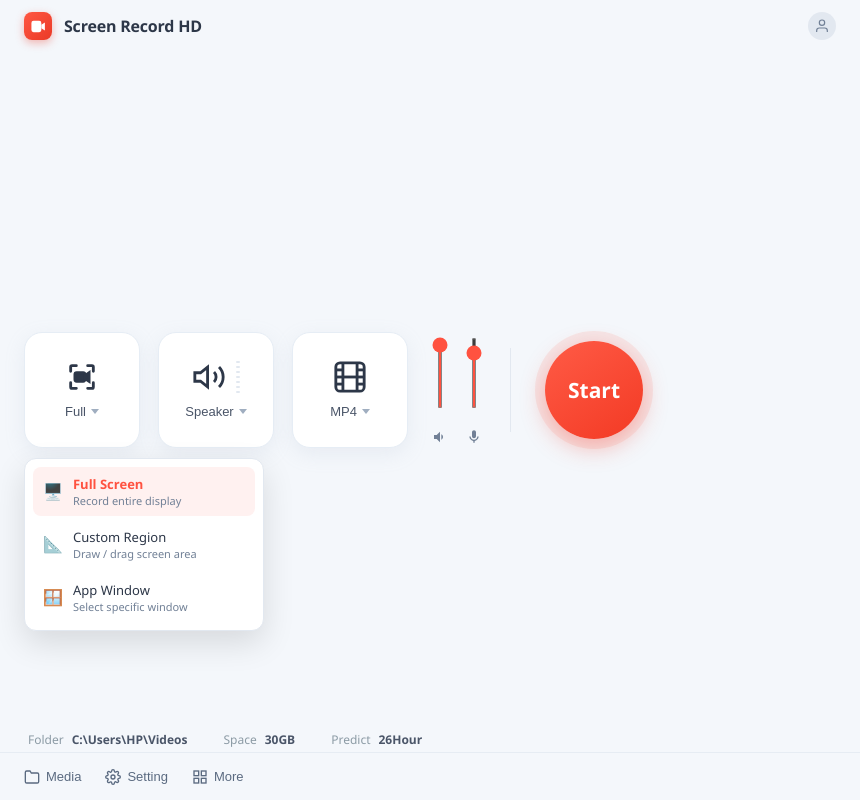
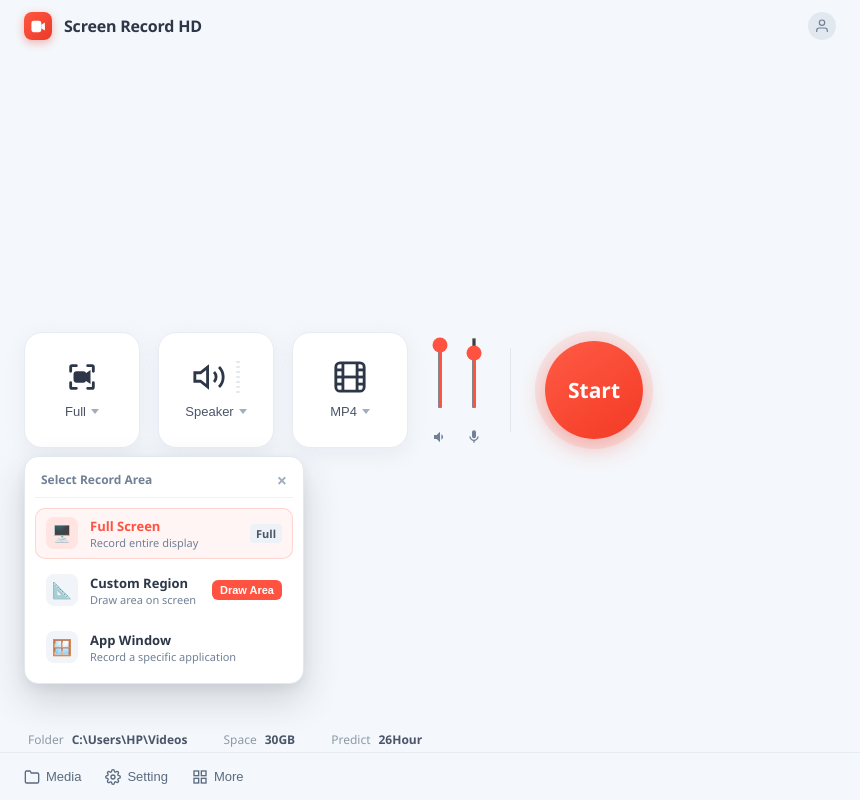
Before and after one commit to jeehank/screen-recorder, an Electron app: page src/renderer/index.html in a window 860 px wide. Both pictures are taken after a click on the button "Full". Drawn offline with Linux system fonts and the light colour scheme; no server answers; a web font is replaced by a local one.

Commit message:
pop up problem

```diff
--- a/src/renderer/css/style.css
+++ b/src/renderer/css/style.css
@@ -478,45 +478,71 @@
 }
 
 /* ===========================
-   DROPDOWN MENUS
+   DROPDOWN & POPOUT MENUS
    =========================== */
 .custom-dropdown {
   position: absolute;
-  top: calc(100% + 10px);
+  top: calc(100% + 8px);
   left: 0;
-  width: 240px;
+  width: 280px;
   background: #ffffff;
   border: 1px solid #e2e8f0;
-  border-radius: 12px;
-  box-shadow: 0 12px 32px rgba(0, 0, 0, 0.12);
-  padding: 8px;
-  z-index: 100;
+  border-radius: 14px;
+  box-shadow: 0 16px 36px rgba(45, 55, 72, 0.18), 0 4px 12px rgba(0, 0, 0, 0.06);
+  padding: 10px;
+  z-index: 1000;
   display: none;
   flex-direction: column;
-  gap: 4px;
-  animation: fadeIn 0.15s ease;
+  gap: 6px;
+  animation: popoutSlide 0.18s cubic-bezier(0.16, 1, 0.3, 1);
 }
 
 .custom-dropdown.show {
   display: flex;
 }
 
+.popout-header {
+  display: flex;
+  align-items: center;
+  justify-content: space-between;
+  padding: 4px 6px 8px 6px;
+  font-size: 12px;
+  font-weight: 700;
+  color: #718096;
+  border-bottom: 1px solid #edf2f7;
+  margin-bottom: 4px;
+}
+
+.popout-close {
+  font-size: 18px;
+  line-height: 1;
+  color: #a0aec0;
+  cursor: pointer;
+}
+
+.popout-close:hover {
+  color: #4a5568;
+}
+
 .dropdown-item {
   display: flex;
   align-items: center;
-  gap: 10px;
+  gap: 12px;
   padding: 8px 10px;
-  border-radius: 8px;
+  border-radius: 10px;
   cursor: pointer;
-  transition: background 0.15s ease;
+  transition: all 0.15s ease;
+  border: 1px solid transparent;
 }
 
 .dropdown-item:hover {
   background: #f8fafc;
+  border-color: #edf2f7;
 }
 
 .dropdown-item.active {
-  background: #fff1f0;
+  background: #fff5f5;
+  border-color: rgba(255, 82, 64, 0.2);
 }
 
 .dropdown-item.active .item-title {
@@ -524,23 +550,74 @@
   font-weight: 600;
 }
 
-.item-icon {
+.item-icon-box {
+  width: 32px;
+  height: 32px;
+  background: #f1f5f9;
+  border-radius: 8px;
+  display: flex;
+  align-items: center;
+  justify-content: center;
   font-size: 16px;
+  flex-shrink: 0;
+}
+
+.dropdown-item.active .item-icon-box {
+  background: #ffe4e2;
 }
 
 .item-text {
   display: flex;
   flex-direction: column;
+  flex: 1;
 }
 
 .item-title {
   font-size: 13px;
+  font-weight: 600;
   color: var(--text-main);
 }
 
 .item-sub {
   font-size: 11px;
   color: var(--text-secondary);
+}
+
+.item-badge {
+  font-size: 11px;
+  background: #edf2f7;
+  color: #4a5568;
+  padding: 2px 6px;
+  border-radius: 4px;
+  font-weight: 600;
+}
+
+.btn-popout-action {
+  background: var(--brand-red);
+  color: #fff;
+  border: none;
+  border-radius: 6px;
+  padding: 4px 8px;
+  font-size: 11px;
+  font-weight: 600;
+  cursor: pointer;
+  white-space: nowrap;
+  transition: background 0.15s ease;
+}
+
+.btn-popout-action:hover {
+  background: var(--brand-red-hover);
+}
+
+@keyframes popoutSlide {
+  from {
+    opacity: 0;
+    transform: translateY(-6px) scale(0.98);
+  }
+  to {
+    opacity: 1;
+    transform: translateY(0) scale(1);
+  }
 }
 
 .dropdown-toggle-row {
--- a/src/renderer/index.html
+++ b/src/renderer/index.html
@@ -53,28 +53,42 @@
           </div>
         </button>
 
-        <!-- Dropdown Menu for Mode -->
-        <div id="dropdown-mode" class="custom-dropdown">
+        <!-- Dropdown Popout Menu for Mode -->
+        <div id="dropdown-mode" class="custom-dropdown popout-mode">
+          <div class="popout-header">
+            <span>Select Record Area</span>
+            <span class="popout-close" id="btn-close-mode-popout">&times;</span>
+          </div>
+
           <div class="dropdown-item active" data-mode="fullscreen">
-            <span class="item-icon">🖥️</span>
+            <div class="item-icon-box">🖥️</div>
             <div class="item-text">
               <span class="item-title">Full Screen</span>
               <span class="item-sub">Record entire display</span>
             </div>
+            <span class="item-badge">Full</span>
           </div>
+
           <div class="dropdown-item" data-mode="region">
-            <span class="item-icon">📐</span>
+            <div class="item-icon-box">📐</div>
             <div class="item-text">
               <span class="item-title">Custom Region</span>
-              <span class="item-sub" id="dropdown-region-desc">Draw / drag screen area</span>
+              <span class="item-sub" id="dropdown-region-desc">Draw area on screen</span>
+            </div>
+            <button class="btn-popout-action" id="btn-draw-area-trigger">Draw Area</button>
+          </div>
+
+          <div class="dropdown-item" data-mode="window">
+            <div class="item-icon-box">🪟</div>
+            <div class="item-text">
+              <span class="item-title">App Window</span>
+              <span class="item-sub">Record a specific application</span>
             </div>
           </div>
-          <div class="dropdown-item" data-mode="window">
-            <span class="item-icon">🪟</span>
-            <div class="item-text">
-              <span class="item-title">App Window</span>
-              <span class="item-sub">Select specific window</span>
-            </div>
+
+          <!-- Window list if in window mode -->
+          <div id="window-select-container" style="display: none; padding: 4px 6px;">
+            <select id="select-window-source" class="dropdown-select"></select>
           </div>
         </div>
       </div>
--- a/src/renderer/js/ui.js
+++ b/src/renderer/js/ui.js
@@ -107,6 +107,31 @@
   }
 });
 
+const btnCloseModePopout = document.getElementById('btn-close-mode-popout');
+const btnDrawAreaTrigger = document.getElementById('btn-draw-area-trigger');
+const windowSelectContainer = document.getElementById('window-select-container');
+const selectWindowSource = document.getElementById('select-window-source');
+
+if (btnCloseModePopout) {
+  btnCloseModePopout.addEventListener('click', (e) => {
+    e.stopPropagation();
+    dropdownMode.classList.remove('show');
+  });
+}
+
+if (btnDrawAreaTrigger) {
+  btnDrawAreaTrigger.addEventListener('click', (e) => {
+    e.stopPropagation();
+    currentMode = 'region';
+    labelMode.textContent = 'Custom';
+    dropdownMode.querySelectorAll('.dropdown-item').forEach(i => i.classList.remove('active'));
+    const regItem = dropdownMode.querySelector('[data-mode="region"]');
+    if (regItem) regItem.classList.add('active');
+    closeAllDropdowns();
+    openRegionSelector();
+  });
+}
+
 // Mode Selection Handlers
 dropdownMode.querySelectorAll('.dropdown-item').forEach(item => {
   item.addEventListener('click', () => {
@@ -118,17 +143,37 @@
     if (mode === 'fullscreen') {
       labelMode.textContent = 'Full';
       engine.clearRegion();
+      windowSelectContainer.style.display = 'none';
+      closeAllDropdowns();
     } else if (mode === 'region') {
       labelMode.textContent = 'Custom';
+      windowSelectContainer.style.display = 'none';
+      closeAllDropdowns();
       openRegionSelector();
     } else if (mode === 'window') {
       labelMode.textContent = 'Window';
       engine.clearRegion();
+      windowSelectContainer.style.display = 'block';
+      populateWindowSources();
     }
-
-    closeAllDropdowns();
   });
 });
+
+async function populateWindowSources() {
+  if (window.electronAPI) {
+    try {
+      currentSources = await window.electronAPI.getSources();
+      const windows = currentSources.filter(s => s.id.startsWith('window:'));
+      selectWindowSource.innerHTML = '';
+      windows.forEach(w => {
+        const opt = document.createElement('option');
+        opt.value = w.id;
+        opt.textContent = w.name;
+        selectWindowSource.appendChild(opt);
+      });
+    } catch (e) {}
+  }
+}
 
 function openRegionSelector() {
   if (window.electronAPI) {
```
Also changed, not shown: src/main/main.js (+5 -5 lines).
